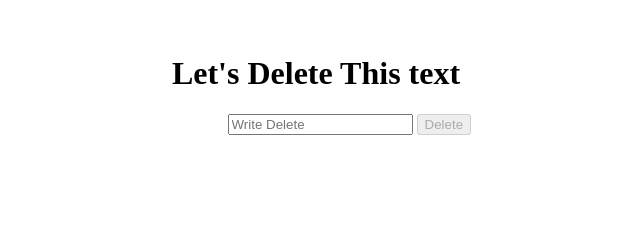
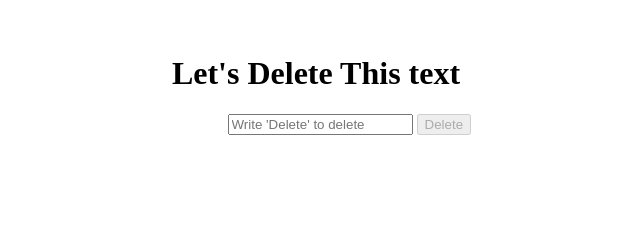
Before and after one commit to Sagar-DU/add-comment-with-js, a plain HTML site: page delete.html in a window 1280 px wide. Shown: the top 240 px of the page, 324-964 px from the left. Drawn offline with Linux system fonts and the light colour scheme.

Commit message:
JavaScript is so Cool!

```diff
--- a/delete.html
+++ b/delete.html
@@ -23,7 +23,7 @@
     </header>
     <main>
         <h1 id="delete">Let's Delete This text</h1>
-        <input type="text" id="text-field" placeholder="Write Delete">
+        <input type="text" id="text-field" placeholder="Write 'Delete' to delete">
         <button id="delete-btn" disabled>Delete</button>
     </main>
     <footer>
```
